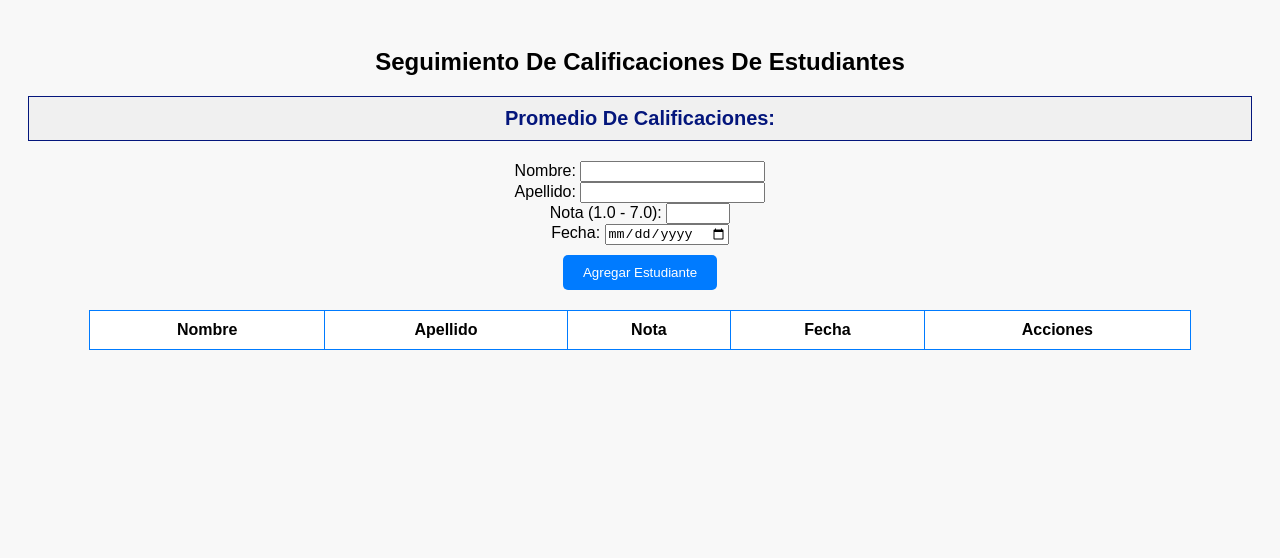
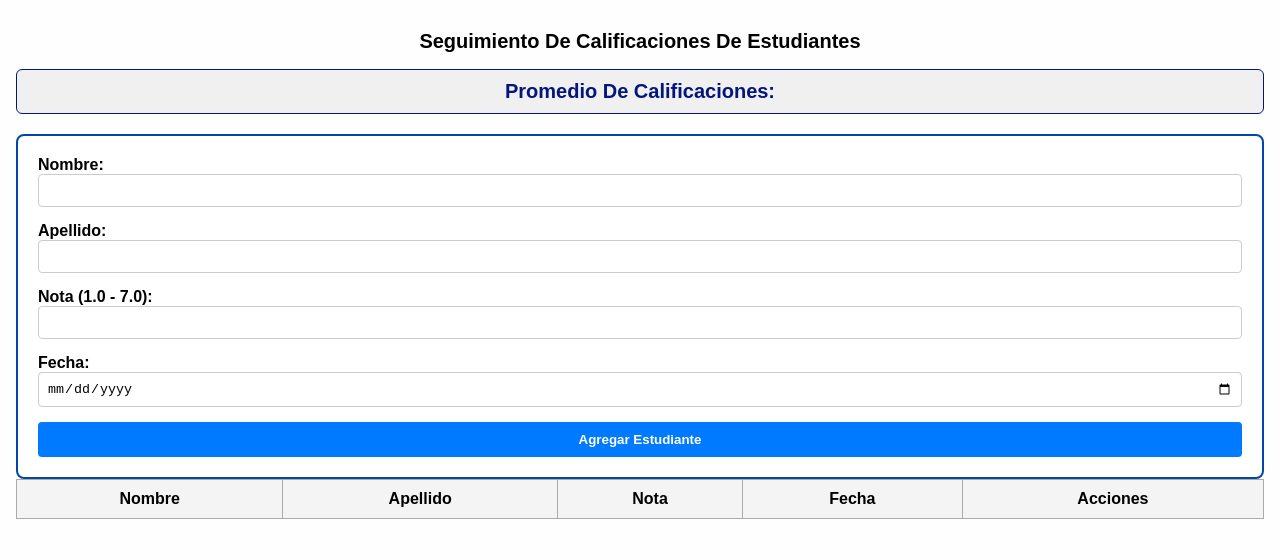
Before and after one commit to Jonglxr/evaluacion-FE, a plain HTML site: page index.html in a window 1280 px wide. Drawn offline with Linux system fonts and the light colour scheme.

Commit message:
Style – estilos implementados en proyecto

```diff
--- a/estilos.css
+++ b/estilos.css
@@ -1,71 +1,116 @@
+/* Reset base */
+* {
+  box-sizing: border-box;
+  margin: 0;
+  padding: 0;
+}
+
 body {
   font-family: Arial, sans-serif;
-    padding: 20px;
-    text-align: center;
-    background-color: #f8f8f8;
+  background-color: #fefefe;
+  display: flex;
+  justify-content: center;
+  padding: 30px 16px;
+  flex-direction: column;
 }
 
-h1 {
-    font-size: 1.5rem;
-    margin-bottom: 20px;
+/* Contenedor general centrado y vertical */
+.container {
+  max-width: 400px;
+  width: 100%;
+  display: flex;
+  flex-direction: column;
+  gap: 20px;
 }
 
-.promedio-box {
-    border: 2px solid #077bff;
-    color: #007bff;
-    padding: 10px;
-    margin-bottom: 20px;
+/* Título */
+h2 {
+  text-align: center;
+  font-size: 20px;
   font-weight: bold;
-    display: inline-block;
-    background-color: #fff;
 }
 
-.form-container {
-    background: white;
-    padding: 20px;
-    border-radius: 10px;
-    border: 2px solid #007bff;
-    display: inline-block;
-    max-width: 90%;
+/* Promedio */
+#average {
+  text-align: center;
+  padding: 10px;
+  font-weight: bold;
+  color: #0047ab;
+  border: 2px solid #0047ab;
+  background-color: #eaf3ff;
+  border-radius: 6px;
 }
 
-.form-container input {
-    margin: 10px 0;
-    padding: 10px;
-    width: 90%;
-    border-radius: 5px;
-    border: 1px solid #ccc;
+/* Formulario */
+form {
+  background-color: #fff;
+  border: 2px solid #0047ab;
+  padding: 20px;
+  border-radius: 8px;
+  display: flex;
+  flex-direction: column;
+  gap: 15px;
 }
 
-button {
-    padding: 10px 20px;
+label {
+  font-weight: bold;
+  margin-bottom: 6px;
+}
+
+input[type="text"],
+input[type="number"],
+input[type="date"] {
+  width: 100%;
+  padding: 8px;
+  border: 1px solid #ccc;
+  border-radius: 4px;
+}
+
+/* Botón */
+button[type="submit"] {
   background-color: #007bff;
   color: white;
   border: none;
-    border-radius: 5px;
+  padding: 10px;
+  width: 100%;
+  border-radius: 4px;
+  font-weight: bold;
   cursor: pointer;
-    margin-top: 10px;
 }
 
+button[type="submit"]:hover {
+  background-color: #005fcc;
+}
+
+/* Tabla de alumnos */
 table {
-    margin: 20px auto;
-    width: 90%;
+  width: 100%;
   border-collapse: collapse;
-    background-color: white;
+  text-align: center;
 }
 
 th, td {
+  border: 1px solid #aaa;
   padding: 10px;
-    border: 1px solid #007bff;
-    text-align: center;
 }
 
-@media (max-width: 600px) {
-    .form-container, table {
-        width: 100%;
+th {
+  background-color: #f4f4f4;
+  font-weight: bold;
 }
 
-    .form-container input, button {
-        width: 100%;
+/* Responsive */
+@media (max-width: 480px) {
+  body {
+    padding: 20px 10px;
+  }
+
+  table th, table td {
+    font-size: 14px;
+    padding: 8px;
+  }
+
+  .container {
+    max-width: 100%;
   }
 }
```
Lines whose indentation alone changed are shown as unchanged.
